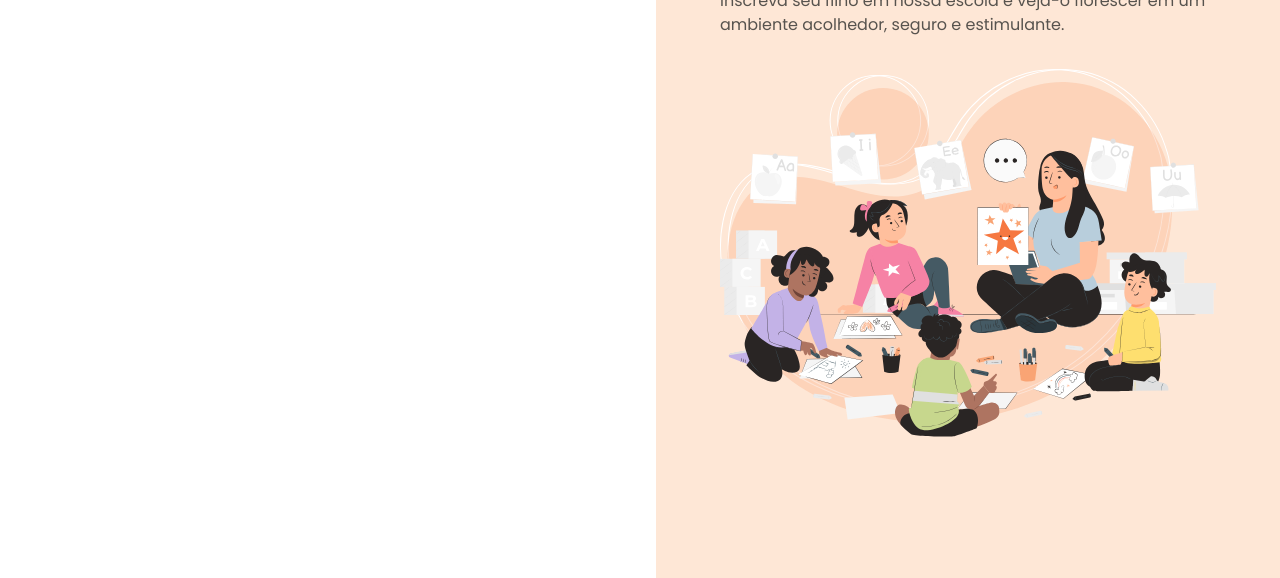
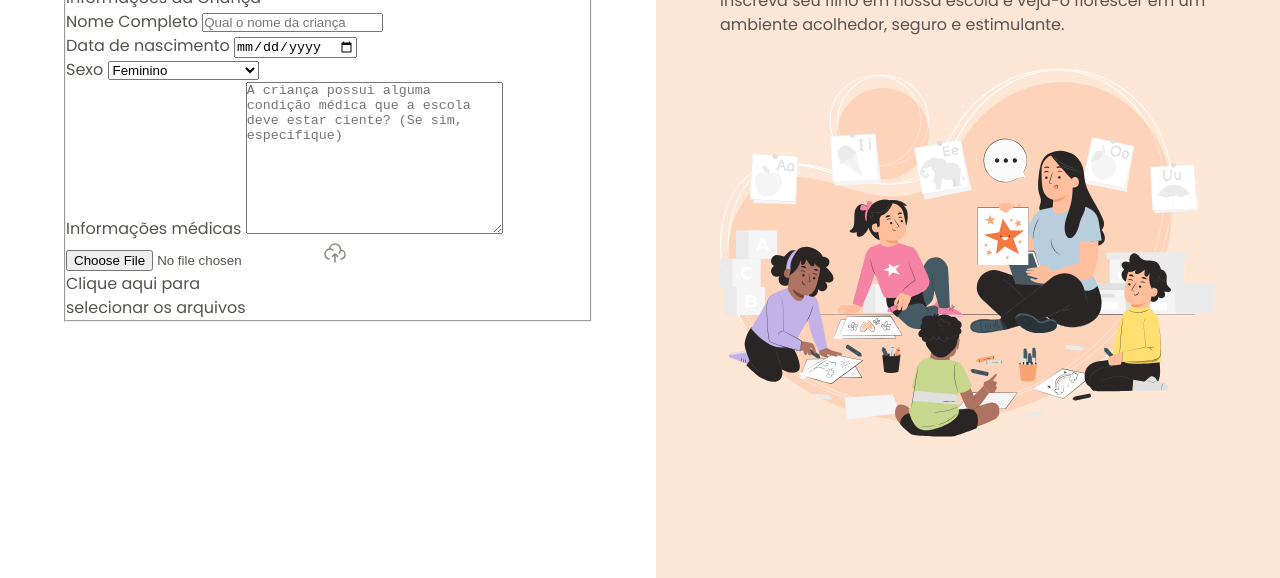
Before and after one commit to nicolevlc/projeto-formulario-de-matricula, a plain HTML site: page index.html in a window 1280 px wide. Shown: the part 222-800 px from the top of the page. Drawn offline with Linux system fonts and the light colour scheme.

Commit message:
Iniciando o formulário

```diff
--- a/index.html
+++ b/index.html
@@ -23,6 +23,47 @@
           <p>
             Preencha os dados abaixo para matricular seu filho na escola de educação infantil Estrelas do Amanhã.
           </p>
+
+          <form method="post" enctype="multipart/form-data">
+            <fieldset class="chield-info">
+              <legend>Informações da Criança</legend>
+
+              <div class="input-wrapper">
+                <label for="fullname">Nome Completo</label>
+                <input name="fullname" id="fullname" type="text" placeholder="Qual o nome da criança">
+              </div>
+
+              <div class="input-wrapper">
+                <label for="birth">Data de nascimento</label>
+                <input name="birth" id="birth" type="date" lang="pt-BR">
+              </div>
+
+              <div class="select-wrapper">
+                <label for="gender">Sexo</label>
+                <select name="gender" id="gender">
+                  <option value="Female">Feminino</option>
+                  <option value="Male">Masculino</option>
+                  <option value="NA">Prefiro não responder</option>
+                </select>
+
+                <div class="textarea-wrapper">
+                  <label for="medical-info">Informações médicas</label>
+                  <textarea name="medical-info" id="medical-info" cols="30" rows="10" placeholder="A criança possui alguma condição médica que a escola deve estar ciente? (Se sim, especifique)"
+                  ></textarea>
+                </div>
+
+                <div class="droparea-wrapper">
+                  <input name="birth-file" type="file" id="birth-file">
+                  <img src="assets/icons/cloud-upload.svg" alt="ícone de upload">
+                  <p>
+                    Clique aqui para <br>
+                    selecionar os arquivos
+                  </p>
+                </div>
+
+
+            </fieldset>
+          </form>
       </div>
     </main>
 
```
